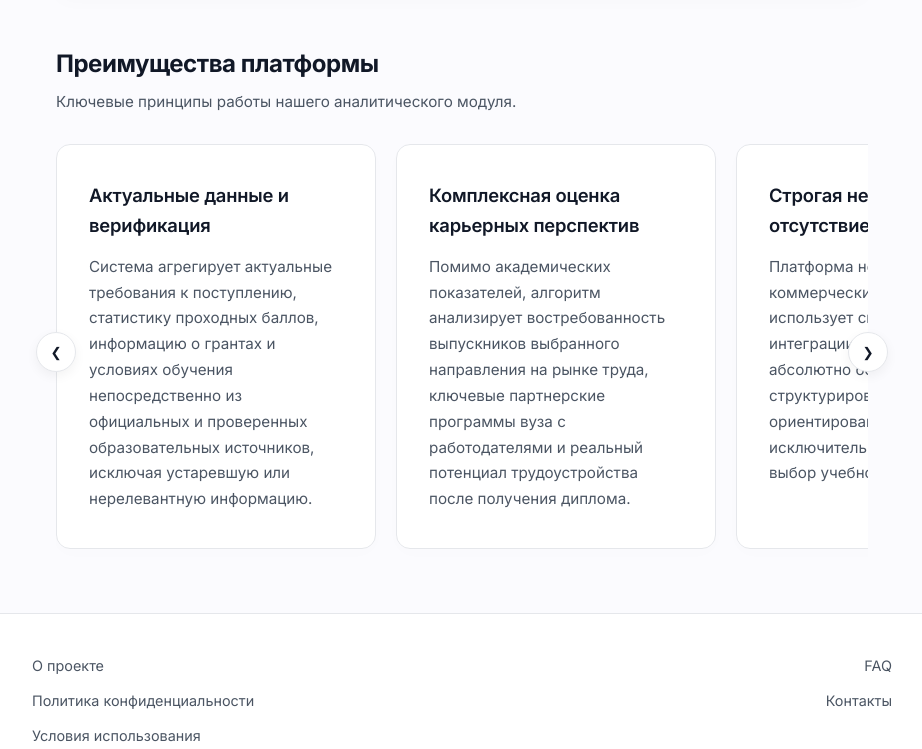
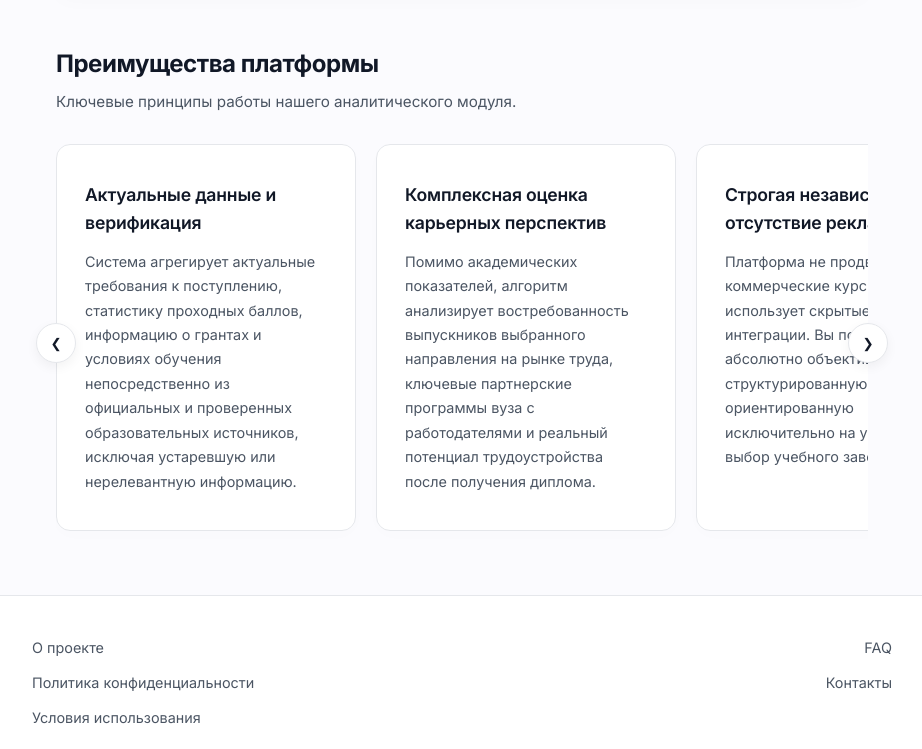
Before and after one commit to sllven/SteppeTech, a website: page public/index.html in a window 1280 px wide. Shown: the part 456-1205 px from the top of the page, without its empty margins (178-1100 px from the left). Drawn offline with Linux system fonts and the light colour scheme.

Commit message:
Update index.html

```diff
--- a/public/index.html
+++ b/public/index.html
@@ -66,7 +66,7 @@
         .spinner { width: 18px; height: 18px; border: 2px solid rgba(17, 24, 39, 0.2); border-top-color: var(--text-main); border-radius: 50%; animation: spin 0.8s linear infinite; }
         @keyframes spin { to { transform: rotate(360deg); } }
 
-        /* ГОРИЗОНТАЛЬНЫЙ СЛАЙДЕР С ДЛИННЫМИ ВЕРТИКАЛЬНЫМИ КАРТОЧКАМИ БЕЗ ЭМОДЗИ */
+        /* ИСХОДНЫЙ СЛАЙДЕР, НО С ВЫТЯНУТЫМИ ВНИЗ КАРТОЧКАМИ БЕЗ ЭМОДЗИ */
         .features-section { margin-top: 3rem; }
         .features-section h2 { font-size: 1.5rem; margin-bottom: 0.4rem; color: var(--text-main); font-weight: 700; letter-spacing: -0.02em; }
 
@@ -85,12 +85,12 @@
         .features-slider::-webkit-scrollbar { display: none; }
 
         .feature-card {
-            flex: 0 0 320px; /* фиксированная ширина карточки */
-            min-height: 280px; /* вытянутая высота вниз */
+            flex: 0 0 300px;
+            min-height: 290px; /* Вытянуты вниз */
             scroll-snap-align: start;
             background: var(--card-bg);
             border: 1px solid var(--border);
-            padding: 2.25rem 2rem;
+            padding: 2.25rem 1.75rem;
             border-radius: var(--radius);
             box-shadow: 0 4px 20px rgba(0,0,0,0.01);
             display: flex;
@@ -102,8 +102,8 @@
             border-color: #cbd5e1;
             box-shadow: 0 8px 30px rgba(0,0,0,0.03);
         }
-        .feature-card h3 { font-size: 1.15rem; color: var(--text-main); margin-bottom: 0.85rem; font-weight: 600; letter-spacing: -0.01em; }
-        .feature-card p { font-size: 0.95rem; color: var(--text-muted); line-height: 1.7; }
+        .feature-card h3 { font-size: 1.1rem; color: var(--text-main); margin-bottom: 0.75rem; font-weight: 600; letter-spacing: -0.01em; }
+        .feature-card p { font-size: 0.9rem; color: var(--text-muted); line-height: 1.7; }
 
         .slider-btn { background: var(--card-bg); border: 1px solid var(--border); width: 40px; height: 40px; border-radius: 50%; display: flex; align-items: center; justify-content: center; cursor: pointer; position: absolute; z-index: 10; box-shadow: 0 4px 12px rgba(0,0,0,0.05); color: var(--text-main); transition: all 0.2s; }
         .slider-btn:hover { background: var(--primary); color: white; border-color: var(--primary); }
@@ -282,7 +282,7 @@
                 </div>
             </div>
 
-            <!-- ГОРИЗОНТАЛЬНЫЙ СЛАЙДЕР С ВЫТЯНУТЫМИ КАРТОЧКАМИ БЕЗ ЭМОДЗИ -->
+            <!-- КАРТОЧКИ В СЛАЙДЕРЕ (ЛИСТАЮТСЯ ВБОК, ВЫТЯНУТЫ ВНИЗ, БЕЗ ЭМОДЗИ) -->
             <div class="features-section">
                 <h2 id="featuresMainTitle">Преимущества платформы</h2>
                 <p style="color: var(--text-muted); font-size: 0.95rem; margin-bottom: 0.5rem;" id="featuresMainSub">Ключевые принципы работы нашего аналитического модуля.</p>
@@ -496,7 +496,7 @@
 
         function scrollSlider(direction) {
             const slider = document.getElementById('featuresSlider');
-            const scrollAmount = 340;
+            const scrollAmount = 320;
             slider.scrollBy({ left: direction * scrollAmount, behavior: 'smooth' });
         }
 
```
